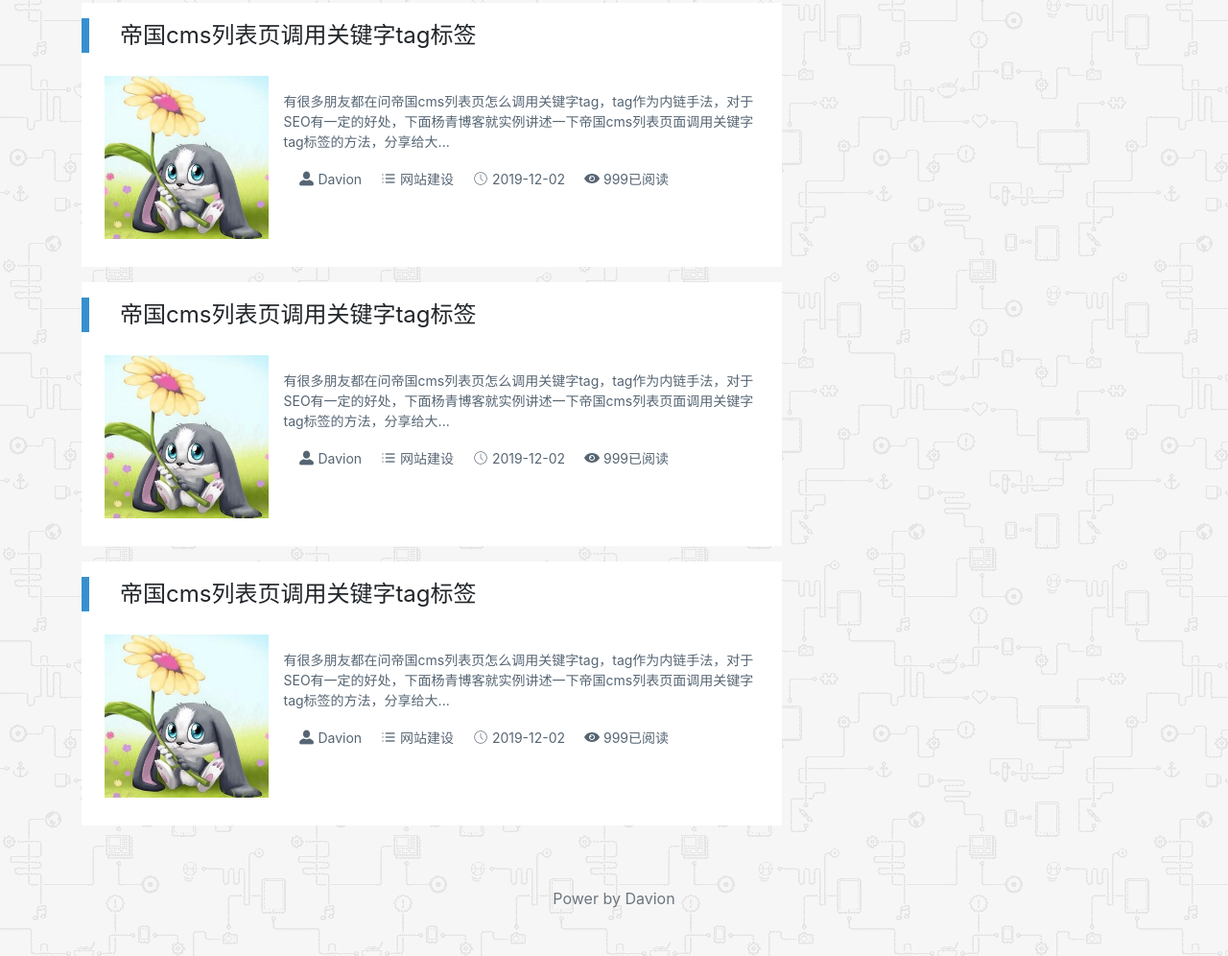
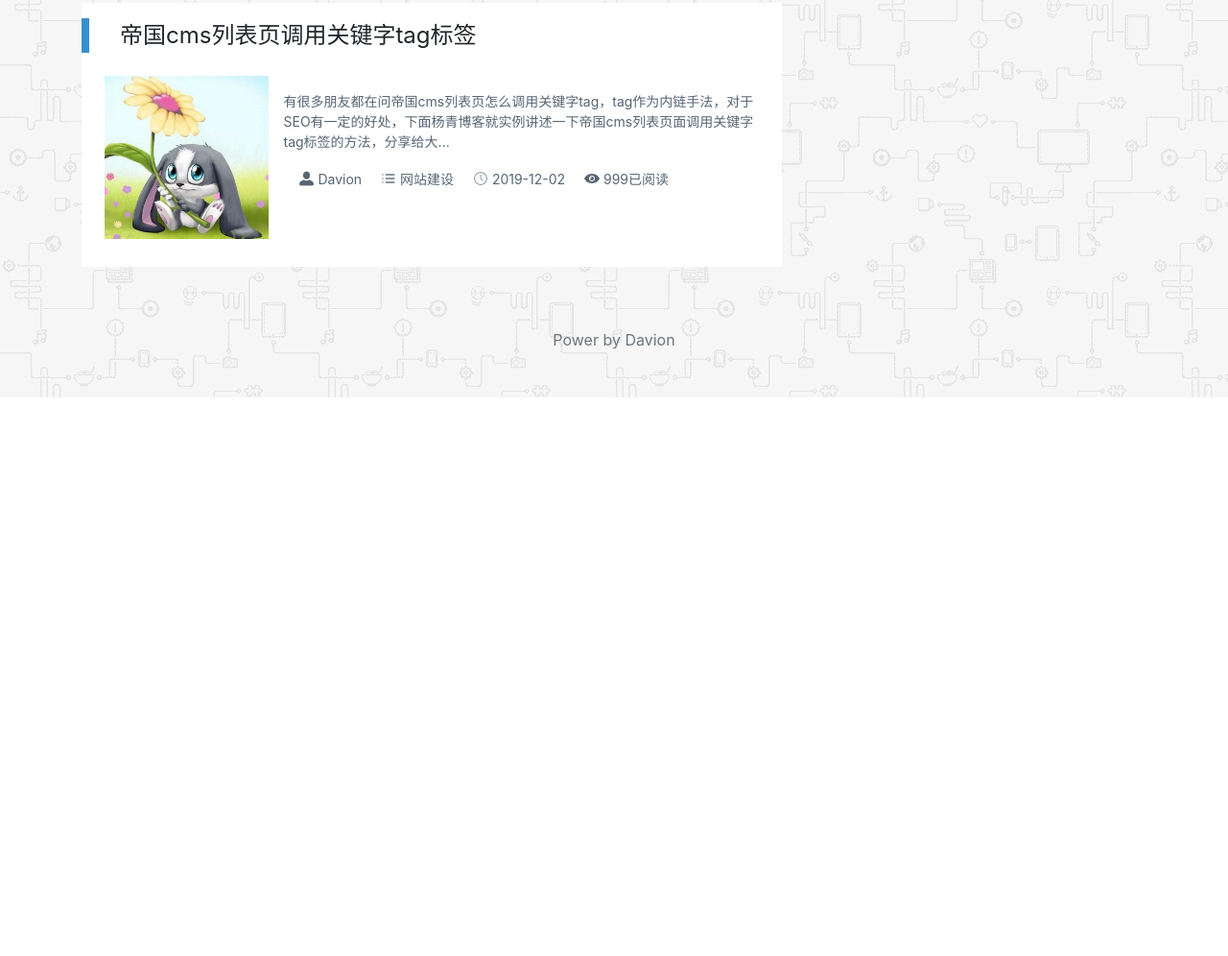
Before and after one commit to Davion2017/web-work, a website: page index.html in a window 1280 px wide. Shown: the part 1739-2735 px from the top of the page at 96% size. After the commit the page ends 2153 px from the top, so only its background shows below. Drawn offline with nearby package versions, Linux system fonts and the light colour scheme.

Commit message:
首页缩减

```diff
--- a/index.html
+++ b/index.html
@@ -189,44 +189,6 @@
                         </div>
                     </div>
                 </div>
-                <div data-aos="fade-up" class="blog bg-white mb-3">
-                    <div class="title">帝国cms列表页调用关键字tag标签</div>
-                    <div class="media mt-4 px-4">
-                        <img class="mr-3 w-25" src="./img/schnuffel.jpg" alt="Generic placeholder image">
-                        <div class="media-body">
-                            <div class="detail mt-3">
-                                <p>
-                                    有很多朋友都在问帝国cms列表页怎么调用关键字tag，tag作为内链手法，对于SEO有一定的好处，下面杨青博客就实例讲述一下帝国cms列表页面调用关键字tag标签的方法，分享给大...
-                                </p>
-                                <p class="info">
-                                    <i class="iconfont icon-user ml-3"></i> Davion
-                                    <i class="iconfont icon-list ml-3"></i> 网站建设
-                                    <i class="iconfont icon-time ml-3"></i> 2019-12-02
-                                    <i class="iconfont icon-eye ml-3"></i> 999已阅读
-                                </p>
-                            </div>
-                        </div>
-                    </div>
-                </div>
-                <div data-aos="fade-up" class="blog bg-white mb-3">
-                    <div class="title">帝国cms列表页调用关键字tag标签</div>
-                    <div class="media mt-4 px-4">
-                        <img class="mr-3 w-25" src="./img/schnuffel.jpg" alt="Generic placeholder image">
-                        <div class="media-body">
-                            <div class="detail mt-3">
-                                <p>
-                                    有很多朋友都在问帝国cms列表页怎么调用关键字tag，tag作为内链手法，对于SEO有一定的好处，下面杨青博客就实例讲述一下帝国cms列表页面调用关键字tag标签的方法，分享给大...
-                                </p>
-                                <p class="info">
-                                    <i class="iconfont icon-user ml-3"></i> Davion
-                                    <i class="iconfont icon-list ml-3"></i> 网站建设
-                                    <i class="iconfont icon-time ml-3"></i> 2019-12-02
-                                    <i class="iconfont icon-eye ml-3"></i> 999已阅读
-                                </p>
-                            </div>
-                        </div>
-                    </div>
-                </div>
             </div>
         </div>
         <!--        右边部分-->
```
Also changed, not shown: detail.html (added, +51 -0 lines), js/index.js (+0 -10 lines), css/detail.css (added), js/detail.js (added).
